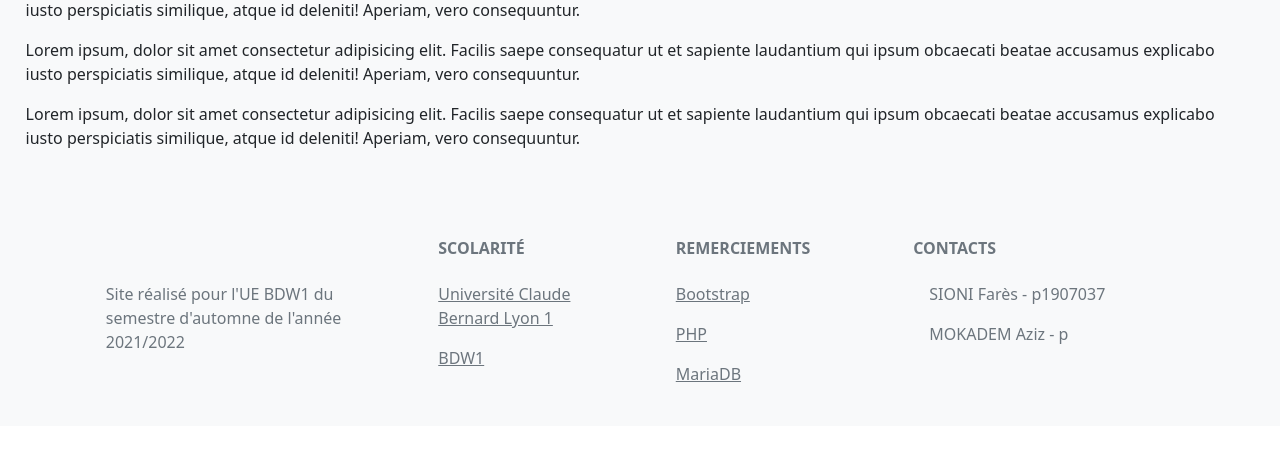
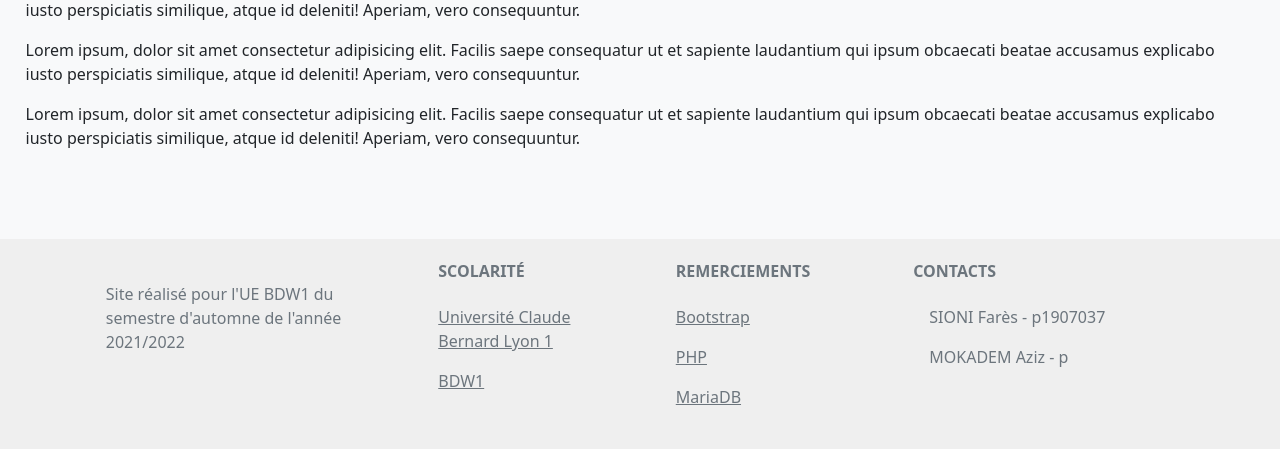
Before and after one commit to fsioni/SQL-Garden, a PHP site: page / in a window 1280 px wide. Shown: the part 804-1253 px from the top of the page. Before the commit the page ends 1186 px from the top, so only its background shows below. Run offline with PHP 8.4, Linux system fonts and the light colour scheme; some libraries are stand-ins or nearby versions.

Commit message:
Modif couleur + margin

```diff
--- a/statics/footer.php
+++ b/statics/footer.php
@@ -1,4 +1,4 @@
-<footer class="text-center text-lg-start bg-light text-muted">
+<footer class="text-center text-lg-start text-muted" style="background-color: #efefef;">
 
     <section class="">
         <div class="container text-center text-md-start mt-5">
@@ -12,7 +12,7 @@
                     </p>
                 </div>
 
-                <div class="col-md-2 col-lg-2 col-xl-2 mx-auto mb-4">
+                <div class="col-md-2 col-lg-2 col-xl-2 mx-auto mb-4" style="margin-top: 2%;">
                     <h6 class="text-uppercase fw-bold mb-4">
                         Scolarité
                     </h6>
@@ -24,8 +24,8 @@
                     </p>
                 </div>
 
-                <div class="col-md-3 col-lg-2 col-xl-2 mx-auto mb-4">
-                    <h6 class="text-uppercase fw-bold mb-4">
+                <div class="col-md-3 col-lg-2 col-xl-2 mx-auto mb-4" style="margin-top: 2%;">
+                    <h6 class=" text-uppercase fw-bold mb-4">
                         Remerciements
                     </h6>
                     <p>
@@ -40,8 +40,8 @@
                 </div>
 
 
-                <div class="col-md-4 col-lg-3 col-xl-3 mx-auto mb-md-0 mb-4">
-                    <h6 class="text-uppercase fw-bold mb-4">
+                <div class="col-md-4 col-lg-3 col-xl-3 mx-auto mb-md-0 mb-4" style="margin-top: 2%;">
+                    <h6 class=" text-uppercase fw-bold mb-4">
                         Contacts
                     </h6>
                     <p><i class="me-3"></i>SIONI Farès - p1907037</p>
@@ -55,6 +55,6 @@
 
 </body>
 
-<script src="https://cdn.jsdelivr.net/npm/bootstrap@5.1.3/dist/js/bootstrap.bundle.min.js" integrity="sha384-ka7Sk0Gln4gmtz2MlQnikT1wXgYsOg+OMhuP+IlRH9sENBO0LRn5q+8nbTov4+1p" crossorigin="anonymous"></script>
+<script src="https://cdn.jsdelivr.net/npm/bootstrap@5.0.2/dist/js/bootstrap.bundle.min.js" integrity="sha384-MrcW6ZMFYlzcLA8Nl+NtUVF0sA7MsXsP1UyJoMp4YLEuNSfAP+JcXn/tWtIaxVXM" crossorigin="anonymous"></script>
 
 </html>
```
